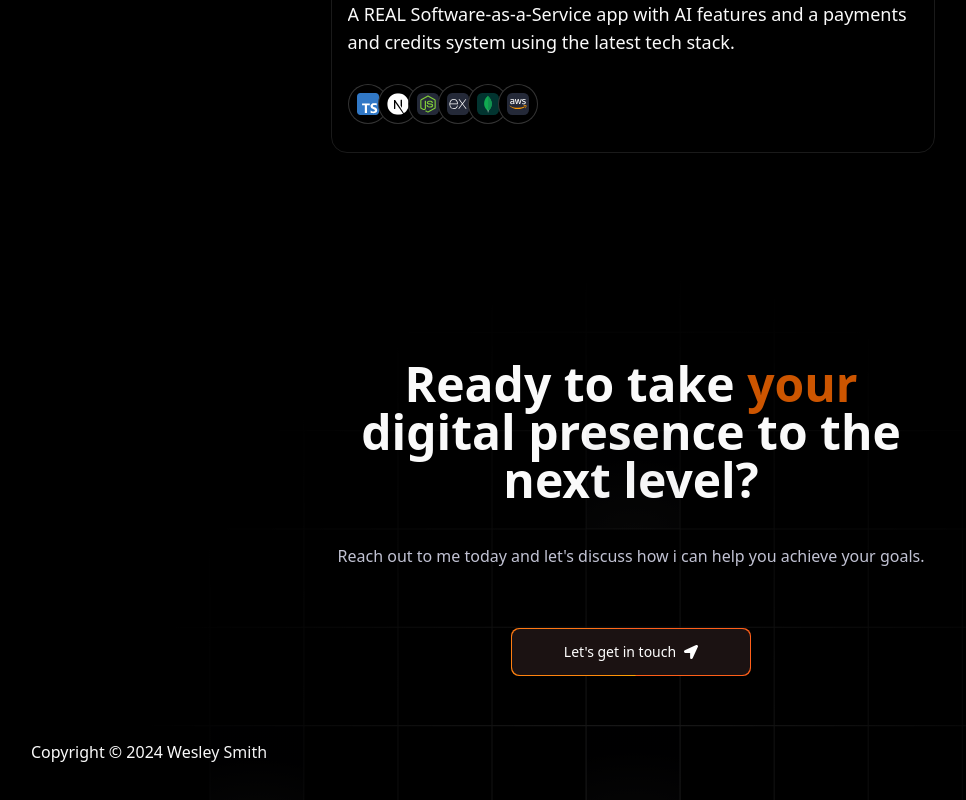
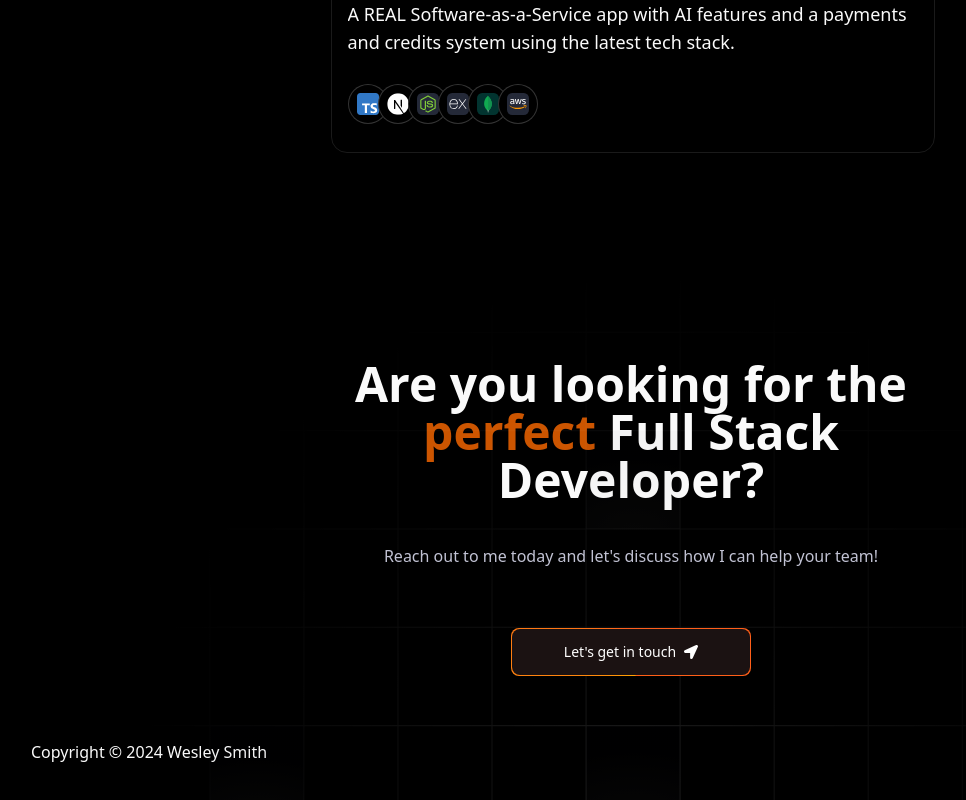
Before and after one commit to wesmith3/Portfolio2.0, a Next.js app: page / in a window 1280 px wide. Shown: the part 3819-4619 px from the top of the page, without its empty margins (9-975 px from the left). Built offline with nearby package versions, Linux system fonts and the light colour scheme.

Commit message:
changes footer wording

```diff
--- a/components/Footer.tsx
+++ b/components/Footer.tsx
@@ -16,10 +16,10 @@ function Footer() {
 
       <div className='flex flex-col items-center'>
         <h1 className='heading lg:max-w-[45vw]'>
-          Ready to take <span className='text-orange'>your</span> digital presence to the next level?
+          Are you looking for the <span className='text-orange'>perfect</span> Full Stack Developer?
         </h1>
         <p className='text-white-200 md:mt-10 my-5 text-center'>
-          Reach out to me today and let's discuss how i can help you achieve your goals.
+          Reach out to me today and let's discuss how I can help your team!
         </p>
         <a href='mailto:wesmith314@gmail.com'>
           <MagicButton
```
